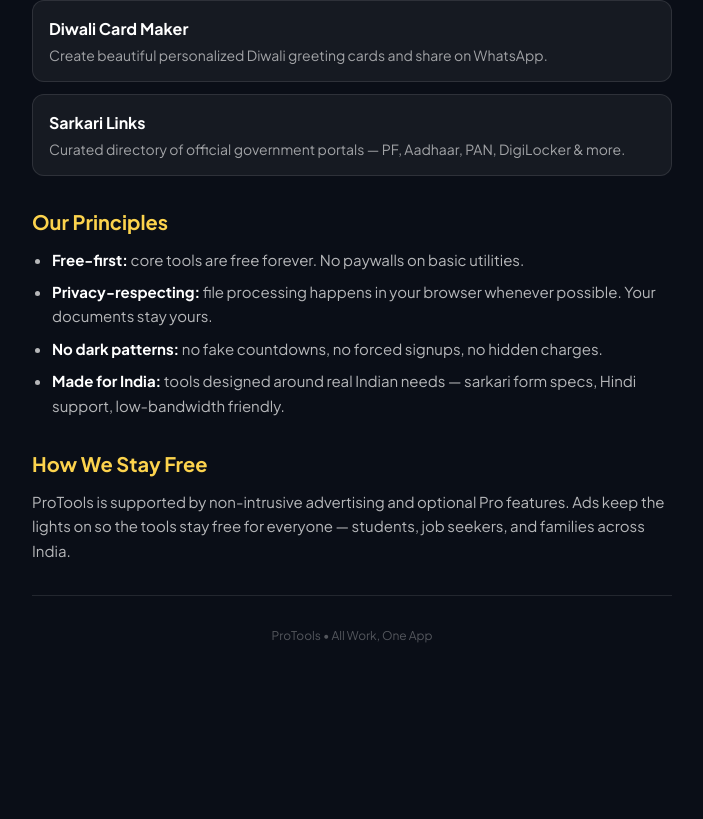
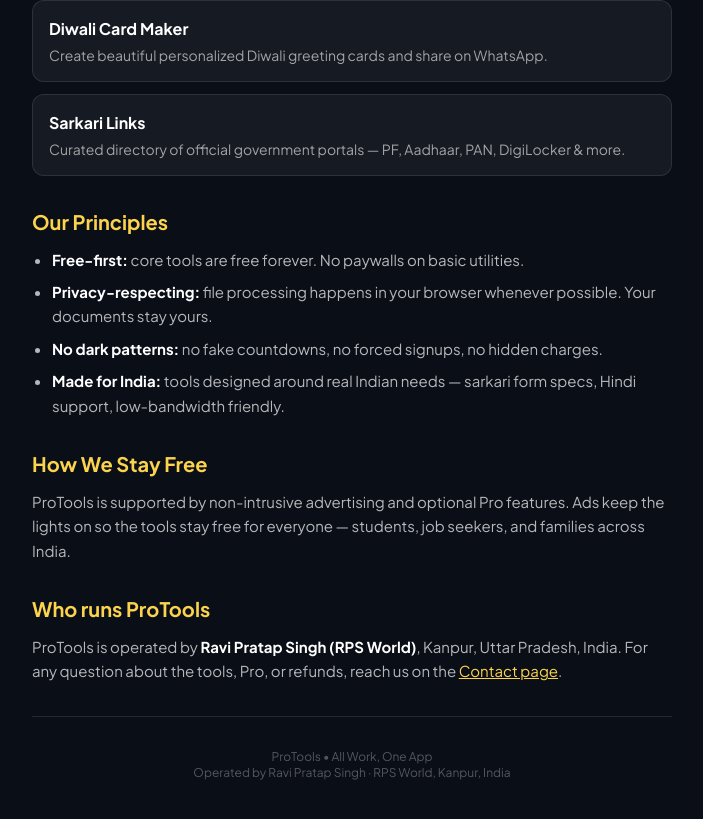
Before and after one commit to ravipratap7081-create/Rps-world-website, a Next.js app: page /about in a window 1280 px wide. Shown: the part 1045-1864 px from the top of the page, without its empty margins (288-991 px from the left). Before the commit the page ends 1729 px from the top, so only its background shows below. Built offline with nearby package versions, Linux system fonts and the light colour scheme; no server answers.

Commit message:
Cashfree compliance: legal name in footers + About (Ravi Pratap Singh, RPS World Kanpur)

```diff
--- a/app/about/page.js
+++ b/app/about/page.js
@@ -61,8 +61,17 @@ export default function About() {
           </p>
         </section>
 
+        <section className="mb-8">
+          <h2 className="text-xl font-bold mb-3 text-amber-300">Who runs ProTools</h2>
+          <p className="text-white/70 text-[15px] leading-relaxed mb-3">
+            ProTools is operated by <strong className="text-white">Ravi Pratap Singh (RPS World)</strong>, Kanpur, Uttar Pradesh, India. For any question about the tools, Pro, or refunds, reach us on the <a href="/contact" className="text-amber-300 underline">Contact page</a>.
+          </p>
+        </section>
+
         <footer className="text-center text-white/30 text-xs pt-8 border-t border-white/10">
           ProTools • All Work, One App
+          <br />
+          Operated by Ravi Pratap Singh · RPS World, Kanpur, India
         </footer>
       </main>
     </div>
--- a/app/contact/page.js
+++ b/app/contact/page.js
@@ -51,6 +51,8 @@ export default function Contact() {
 
         <footer className="text-center text-white/30 text-xs pt-8 border-t border-white/10">
           ProTools • All Work, One App
+          <br />
+          Operated by Ravi Pratap Singh · RPS World, Kanpur, India
         </footer>
       </main>
     </div>
--- a/app/privacy-policy/page.js
+++ b/app/privacy-policy/page.js
@@ -95,6 +95,8 @@ export default function PrivacyPolicy() {
         ))}
         <footer className="text-center text-white/30 text-xs pt-8 border-t border-white/10">
           ProTools • All Work, One App
+          <br />
+          Operated by Ravi Pratap Singh · RPS World, Kanpur, India
         </footer>
       </main>
     </div>
--- a/app/pro-refund/page.js
+++ b/app/pro-refund/page.js
@@ -68,6 +68,8 @@ export default function ProRefund() {
 
         <footer className="text-center text-white/30 text-xs pt-8 border-t border-white/10 mt-8">
           ProTools • Pro Refund &amp; Cancellation Policy
+          <br />
+          Operated by Ravi Pratap Singh · RPS World, Kanpur, India
         </footer>
       </main>
     </div>
--- a/app/terms/page.js
+++ b/app/terms/page.js
@@ -102,6 +102,8 @@ export default function Terms() {
         ))}
         <footer className="text-center text-white/30 text-xs pt-8 border-t border-white/10">
           ProTools • All Work, One App
+          <br />
+          Operated by Ravi Pratap Singh · RPS World, Kanpur, India
         </footer>
       </main>
     </div>
--- a/components/ModeShell.js
+++ b/components/ModeShell.js
@@ -119,6 +119,8 @@ export default function ModeShell({ mode, children }) {
           <a href="/pro-refund" className="hover:text-mist-300">Pro Refund</a>
         </div>
         ProTools • All Work, One App
+        <br />
+        Operated by Ravi Pratap Singh · RPS World, Kanpur, India
       </footer>
     </div>
   );
```
Also changed, not shown: 1 other file (tests, documents, lock files or other folders).
